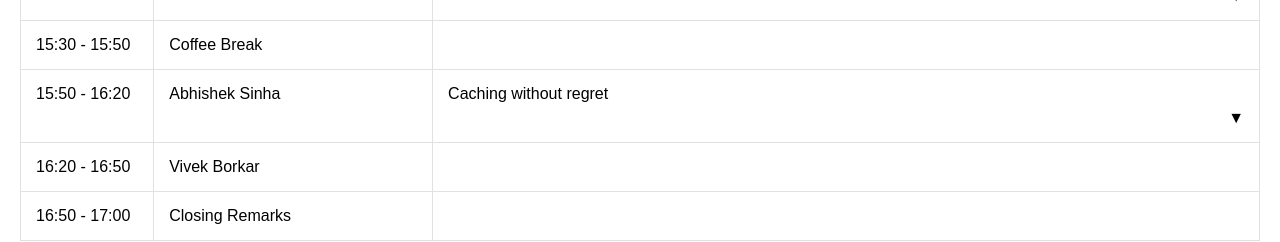
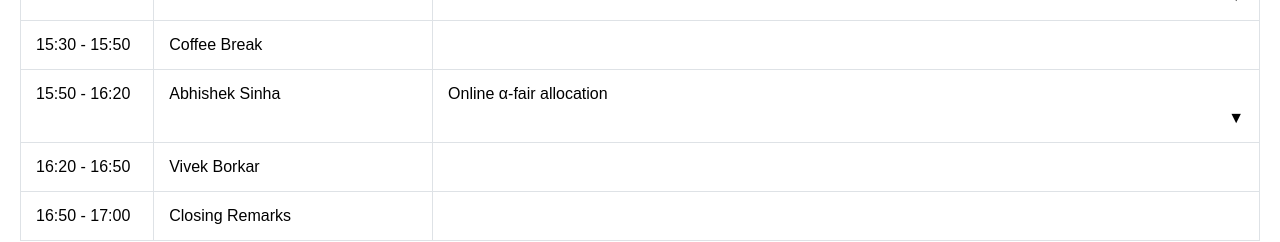
Before and after one commit to Umesh3833/WorkshopDemo, a React (Create React App) app: page / in a window 1280 px wide. Shown: the part 2812-3054 px from the top of the page. Built offline with nearby package versions, Linux system fonts and the light colour scheme.

Commit message:
UPdated talk

```diff
--- a/src/Constants.js
+++ b/src/Constants.js
@@ -158,8 +158,8 @@ export const events = [
     {
         time: "15:50 - 16:20",
         speaker: "Abhishek Sinha",
-        title: "Caching without regret",
-        abstract: "Caching, which refers to dynamically selecting a small subset of files to store on a limited-capacity server to maximize the hits, is a fundamental problem in edge networks. In this talk, we will discuss an emergent class of online caching algorithms that achieve zero regret in various problem settings for any arbitrary file request sequence. Starting from the fundamental limits of a single cache, we will discuss learning-aided caching algorithms that can incorporate untrusted predictions to their advantage. We will then propose efficient online algorithms for a cache network serving multiple users. Finally, we will discuss the problem of fair caching and design new algorithms to maximize the cumulative $\\alpha$-fair utility function."
+        title: "Online α-fair allocation ",
+        abstract: "We consider a fair resource allocation problem in the no-regret setting against an unrestricted adversary. The objective is to allocate resources equitably among several agents in an online fashion so that the difference of the aggregate $\\alpha$-fair utilities of the agents achieved by an optimal static clairvoyant allocation and the online policy grows sublinearly with time. The problem is difficult because of the non-separable nature of the global $\\alpha$-fairness function. Previously, it was shown that no online policy could achieve a sublinear standard regret in this problem. In this paper, we propose an efficient online resource allocation policy, called Online Fair Allocation ($\\texttt{OFA}$), that achieves sublinear $c_\\alpha$-approximate regret with approximation factor $c_\\alpha=(1-\\alpha)^{-(1-\\alpha)}\\leq 1.445,$ for $0\\leq \\alpha < 1$. The upper bound on the $c_\\alpha$-regret for this problem exhibits a surprising phase transition phenomenon -- transitioning from a power-law to a constant at the critical exponent $\\alpha=1/{2}.$  Our result also resolves an open problem in designing an efficient no-regret policy for the online job scheduling problem in certain parameter regimes. Along the way, we introduce new algorithmic and analytical techniques, including greedy estimation of the future gradients for non-additive global reward functions and bootstrapping second-order regret bounds, which may be of independent interest."
     },
     {
         time: "16:20 - 16:50",
--- a/src/Schedule.js
+++ b/src/Schedule.js
@@ -41,7 +41,7 @@ function Schedule({ events }) {
                 <td>{event.time}</td>
                 <td>{event.speaker}</td>
                 <td>
-                  {event.title}
+                {event.title}
                   <p>
                     {event.abstract && <span className={openAbstractIndex === index ? "dropdown-indicator open" : "dropdown-indicator"}>&#9660;</span>}
                   </p>
```
